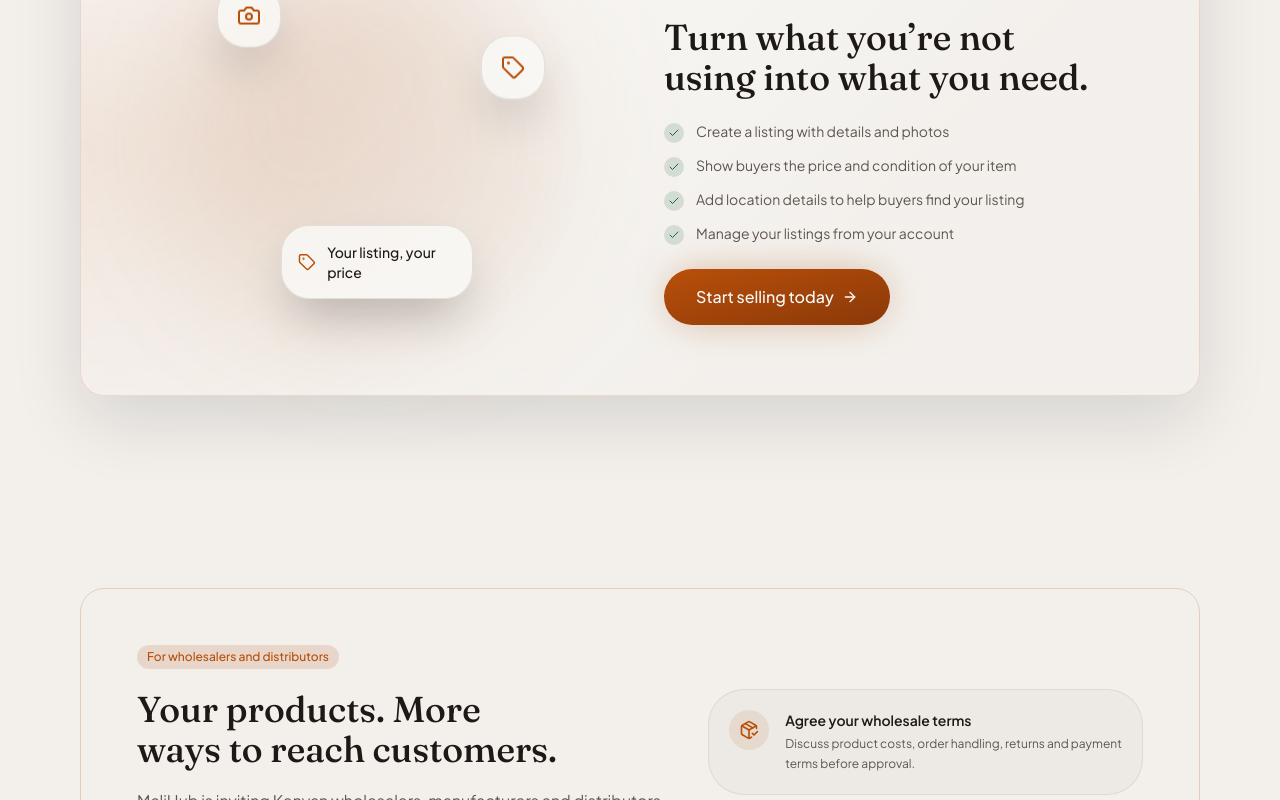
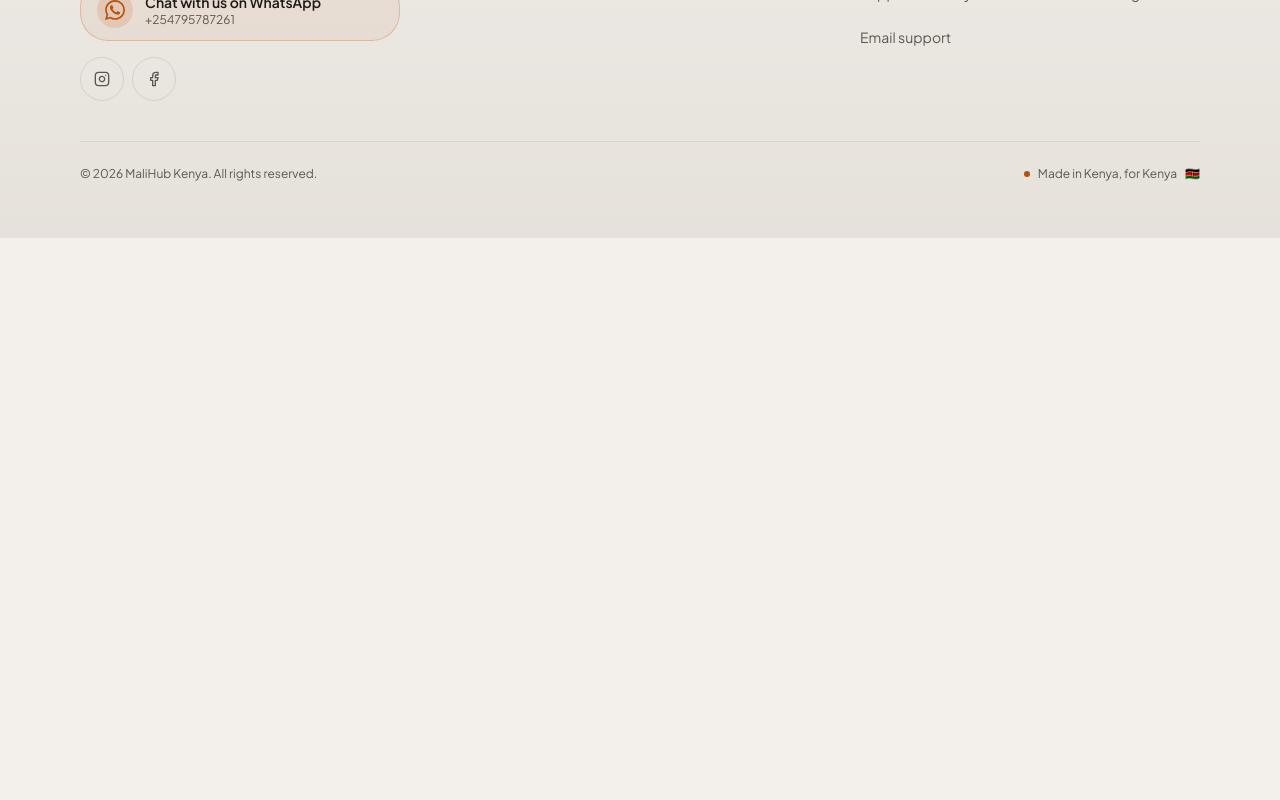
Before and after one commit to Manu-del-source/Malihub--kenya, a Next.js app: page / in a window 1280 px wide. Shown: the part 2500-3300 px from the top of the page. After the commit the page ends 2738 px from the top, so only its background shows below. Built offline with nearby package versions, Linux system fonts and the light colour scheme; no server answers; the database is empty.

Commit message:
feat: make homepage buyer-focused

```diff
--- a/src/app/(marketing)/page.tsx
+++ b/src/app/(marketing)/page.tsx
@@ -1,15 +1,13 @@
 import type { Metadata } from "next";
 import { CategoriesSection } from "@/components/landing/categories-section";
 import { HeroSection } from "@/components/landing/hero-section";
-import { SellerCtaSection } from "@/components/landing/seller-cta-section";
-import { SupplierCtaSection } from "@/components/landing/supplier-cta-section";
 import { MarketplaceBrowser } from "@/components/marketplace/marketplace-browser";
 import styles from "./homepage.module.css";
 
 export const metadata: Metadata = {
   title: "MaliHub Kenya — Shop products from sellers across Kenya",
   description:
-    "Discover products and local listings from independent sellers across Kenya. Compare prices, explore categories and connect with sellers on MaliHub.",
+    "Discover products and local listings from independent sellers across Kenya. Compare prices, explore categories and connect directly with sellers.",
   alternates: { canonical: "/" },
 };
 
@@ -69,8 +67,6 @@ export default function HomePage() {
         </section>
 
         <CategoriesSection />
-        <SellerCtaSection />
-        <SupplierCtaSection />
       </div>
     </>
   );
```
